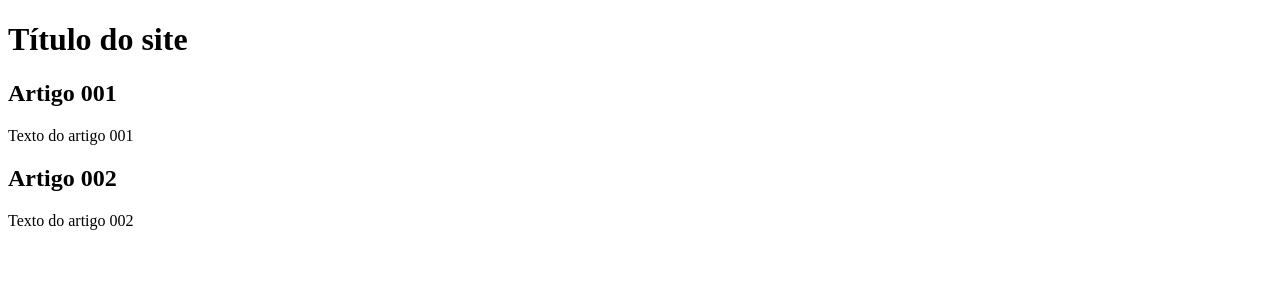
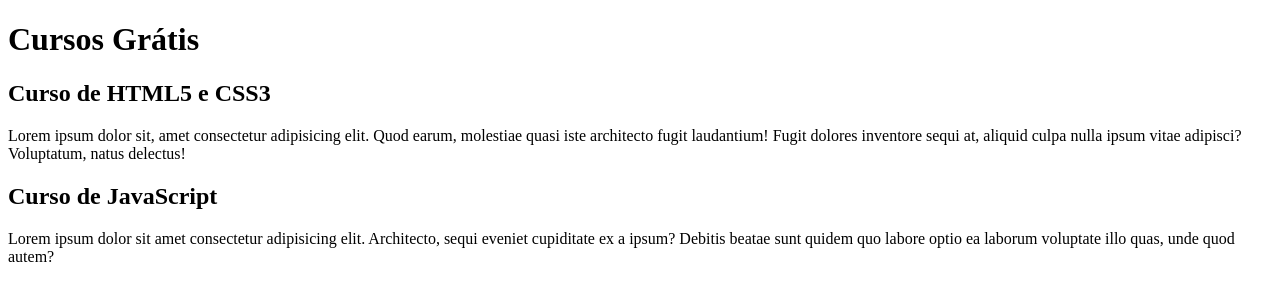
Before and after one commit to Everton951/site, a plain HTML site: page index.html in a window 1280 px wide. Drawn offline with Linux system fonts and the light colour scheme.

Commit message:
comecei a fazer o conteúdo

```diff
--- a/index.html
+++ b/index.html
@@ -4,20 +4,20 @@
     <meta charset="UTF-8">
     <meta http-equiv="X-UA-Compatible" content="IE=edge">
     <meta name="viewport" content="width=device-width, initial-scale=1.0">
-    <title>Document</title>
+    <title>Título do site</title>
 </head>
 <body>
     <main>
         <header>
-            <h1>Título do site</h1>
+            <h1>Cursos Grátis</h1>
         </header>
         <article>
-            <h2>Artigo 001</h2>
-            <p>Texto do artigo 001</p>
+            <h2>Curso de HTML5 e CSS3</h2>
+            <p>Lorem ipsum dolor sit, amet consectetur adipisicing elit. Quod earum, molestiae quasi iste architecto fugit laudantium! Fugit dolores inventore sequi at, aliquid culpa nulla ipsum vitae adipisci? Voluptatum, natus delectus!</p>
         </article>
         <article>
-            <h2>Artigo 002</h2>
-            <p>Texto do artigo 002</p>
+            <h2>Curso de JavaScript</h2>
+            <p>Lorem ipsum dolor sit amet consectetur adipisicing elit. Architecto, sequi eveniet cupiditate ex a ipsum? Debitis beatae sunt quidem quo labore optio ea laborum voluptate illo quas, unde quod autem?</p>
         </article>
     </main>
 </body>
```
